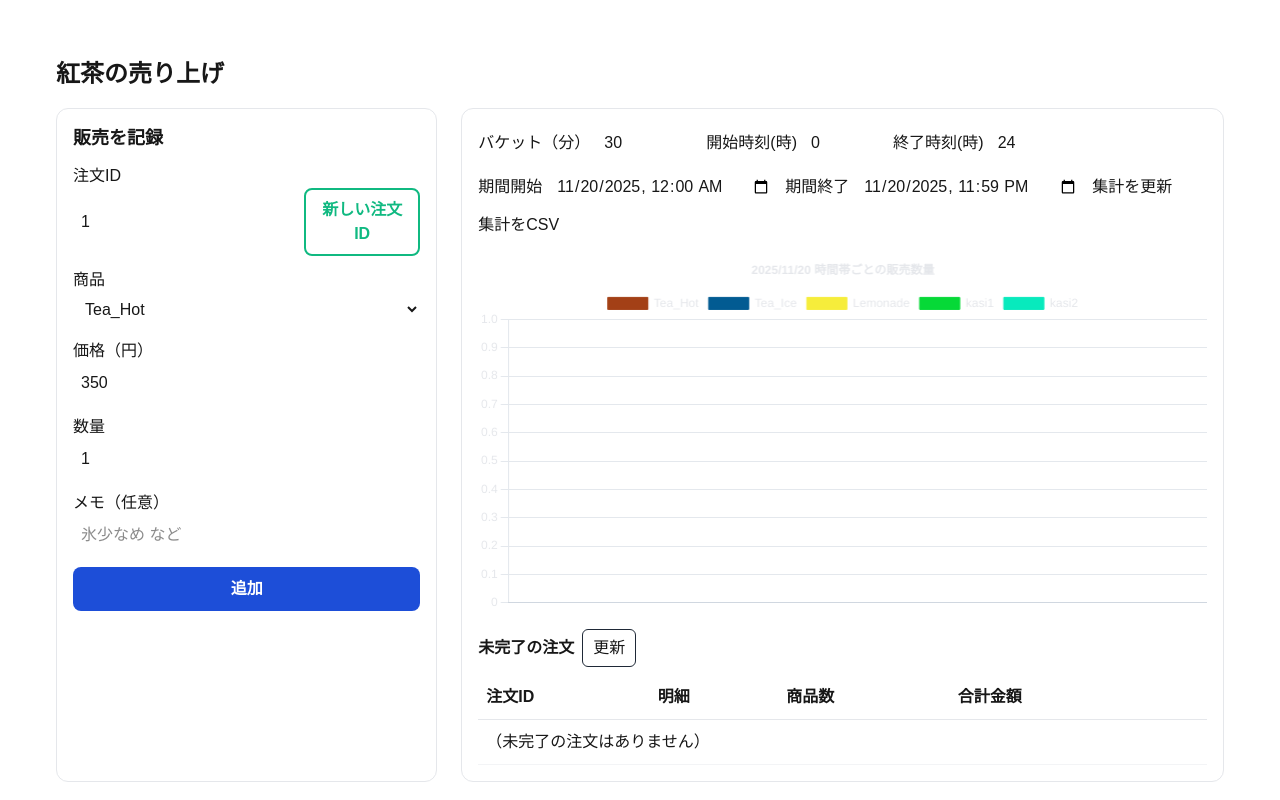
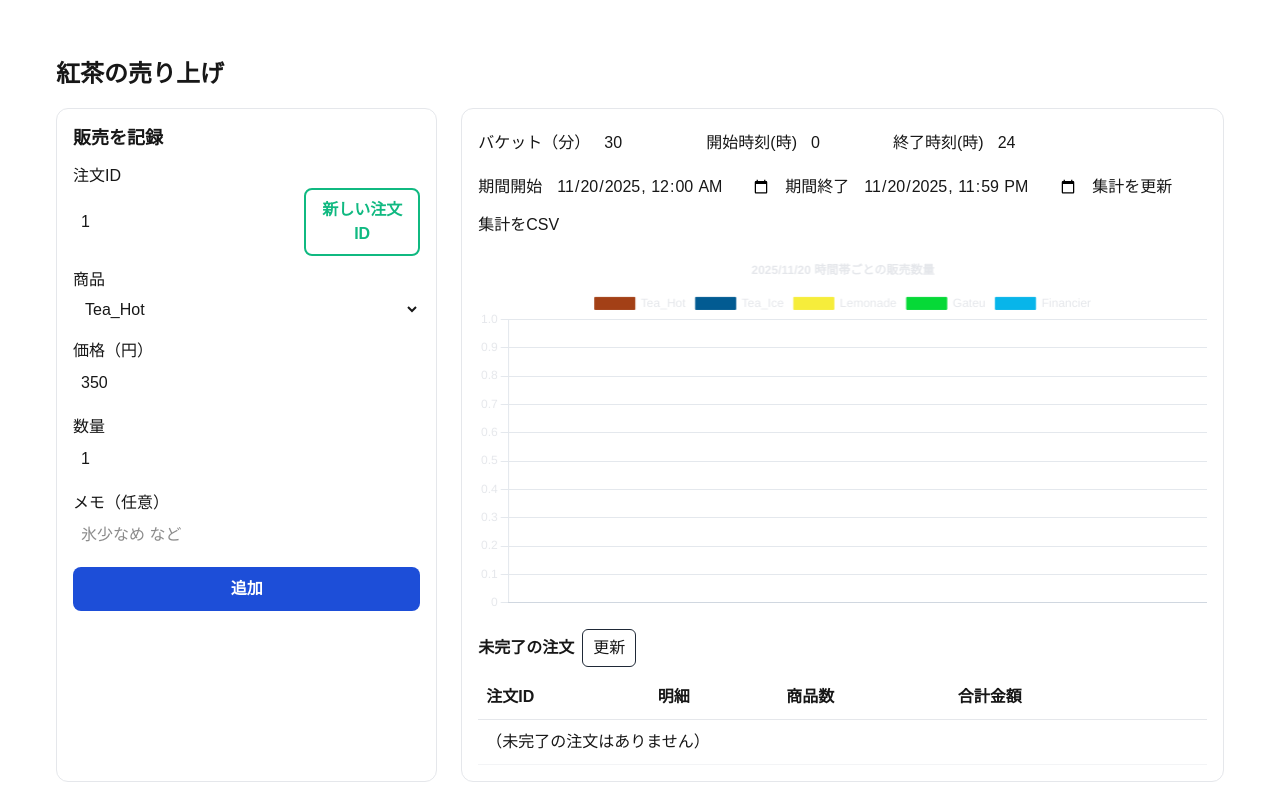
Before and after one commit to TUS-OSK/kaikei2025, a Next.js app: page / in a window 1280 px wide. Shown: the top 800 px of the page. Built offline with nearby package versions, Linux system fonts and the light colour scheme.

Commit message:
set color, kasi name

```diff
--- a/app/page.tsx
+++ b/app/page.tsx
@@ -45,8 +45,8 @@ const PRICE_MAP: Record<string, { price: number; cost: number }> = {
   'Tea_Hot': { price: 350, cost: 180 },
   'Tea_Ice': { price: 350, cost: 190 },
   'Lemonade': { price: 300, cost: 150 },
-  'kasi1': { price: 250, cost: 190 },
-  'kasi2': { price: 250, cost: 190 }
+  'Gateu': { price: 250, cost: 190 },
+  'Financier': { price: 250, cost: 190 }
 };
 const PRODUCT_OPTIONS = Object.keys(PRICE_MAP) as (keyof typeof PRICE_MAP)[];
 
@@ -56,8 +56,8 @@ const PRODUCT_COLORS: Record<string, { bg: string; border: string }> = {
   'Tea_Hot': { bg: '#a34016ff', border: '#a34016ff' },     // 赤
   'Tea_Ice': { bg: '#025b92ff', border: '#025b92ff' },     // 青
   'Lemonade':     { bg: '#f6ed3bff', border: '#f6ed3bff' },     //黄
-  'kasi1': { bg: '#06d937ff', border: '#06d937ff' }, // 黄緑
-  'kasi2': { bg: '#08eabdff', border: '#08eabdff' },   // 翡翠？
+  'Gateu': { bg: '#06d937ff', border: '#06d937ff' }, // 黄緑
+  'Financier': { bg: '#08b5eaff', border: '#08b5eaff' },   // 翡翠？
 };
 
 export default function Page() {
@@ -194,8 +194,8 @@ export default function Page() {
     'tea ice': 'Tea_Ice',
     'tea_ice': 'Tea_Ice',
     'lemonade': 'Lemonade',
-    'kasi1': 'kasi1',
-    'kasi2': 'kasi2',
+    'Gateu': 'Gateu',
+    'Financier': 'Financier',
   };
   function toCanonicalDisplay(raw: string) {
     const key = normalizeProductName(raw);
```
Also changed, not shown: backups/recent_2025-11-21.csv (added), backups/report_2025-11-21.csv (added).
